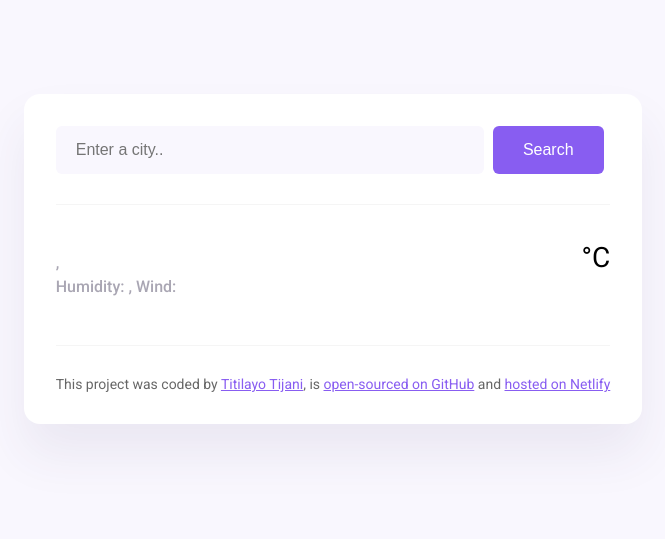
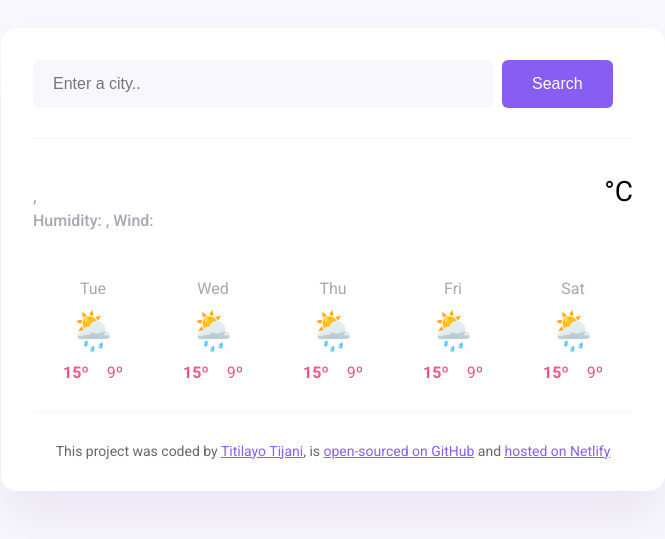
Before and after one commit to Aishat02/SheCodes-Weather-App, a plain HTML site: page index.html in a window 1280 px wide. Shown: the part 109-648 px from the top of the page, without its empty margins (307-972 px from the left). Drawn offline with nearby package versions, Linux system fonts and the light colour scheme; no server answers.

Commit message:
Add weather forecast JS template

```diff
--- a/index.html
+++ b/index.html
@@ -27,23 +27,24 @@
         </form>
       </header>
       <main>
-        <div>
-          <h1></h1>
+        <div class="weather-data">
           <div>
-            <p>
+            <h1 class="city-data" id="city"></h1>
+            <p class="weather-details">
               <span id="date"></span>, <span id="description"></span><br />
-              Humidity: <span class="pink-text" id="humidity"></span>, Wind:
-              <span class="pink-text" id="wind-speed"></span>
+              Humidity: <strong id="humidity"></strong>, Wind:
+              <strong id="wind-speed"></strong>
             </p>
           </div>
+          <div class="temperature-data">
+            <div id="icon"></div>
+            <div class="number" id="temperature-number"></div>
+            <div class="unit">°C</div>
+          </div>
         </div>
+        <div class="weather-forecast" id="forecast"></div>
+      </main>
 
-        <div class="temperature-data">
-          <div id="icon"></div>
-          <div class="number" id="temperature-number"></div>
-          <div class="unit">°C</div>
-        </div>
-      </main>
       <footer>
         This project was coded by
         <a href="https://shecodes.io/graduates/101963-titilayo-tijani"
--- a/src/script.js
+++ b/src/script.js
@@ -1,5 +1,5 @@
 function displayResponse(response) {
-  let displayInput = document.querySelector("h1");
+  let displayInput = document.querySelector("#city");
   let temperature = document.querySelector("#temperature-number");
   let windSpeed = document.querySelector("#wind-speed");
   let description = document.querySelector("#description");
@@ -40,6 +40,31 @@ function formatDate(date) {
 
   return `${day} ${hour}:${minutes}`;
 }
+function displayForecast() {
+  let days = ["Tue", "Wed", "Thu", "Fri", "Sat"];
+  let forecastData = "";
+
+  days.forEach(function (day) {
+    forecastData =
+      forecastData +
+      `
+      <div class="forecast-day">
+        <div class="forecast-date">${day}</div>
+        <div class="forecast-icon">🌦️</div>
+        <div class="forecast-temperatures">
+          <div class="forecast-temperature">
+            <strong>15º</strong>
+          </div>
+          <div class="forecast-temperature">9º</div>
+        </div>
+      </div>
+    `;
+  });
+
+  let forecast = document.querySelector("#forecast");
+  forecast.innerHTML = forecastData;
+}
+
 function apiIntegration(city) {
   let apiKey = "904a433ef2bc43b3a3fab6dt34359of5";
   let weatherApi = `https://api.shecodes.io/weather/v1/current?query=${city}&key=${apiKey}`;
@@ -55,3 +80,4 @@ let searchButton = document.querySelector("#search-engine");
 searchButton.addEventListener("submit", weather);
 
 apiIntegration("Abuja");
+displayForecast();
--- a/src/style.css
+++ b/src/style.css
@@ -1,7 +1,7 @@
 body {
   font-family: "Roboto", sans-serif;
   background-color: #f9f7fe;
-  height: 90vh;
+  min-height: 90vh;
   display: flex;
   align-items: center;
   justify-content: center;
@@ -9,7 +9,7 @@ body {
 .container {
   box-shadow: 0 30px 50px rgb(65 50 100 / 8%);
   background-color: white;
-  max-width: 600px;
+  width: 600px;
   padding: 2em;
   border-radius: 16px;
 }
@@ -36,31 +36,33 @@ header {
 }
 main {
   padding: 30px 0;
-  display: flex;
-  justify-content: space-between;
 }
-h1 {
+.city-data {
   margin: 0;
   font-size: 38px;
+  line-height: 48px;
 }
-p {
+.weather-details {
   font-weight: 500;
   line-height: 24px;
+  font-size: 16px;
   color: rgba(39, 33, 66, 0.4);
 }
-.pink-text {
-  font-weight: bold;
+.weather-details strong {
   color: #f65282;
 }
 .temperature-data {
   display: flex;
+}
+.weather-data {
+  display: flex;
+  justify-content: space-between;
 }
 .icon {
   width: 88px;
   height: 88px;
 }
 .number {
-  display: flex;
   line-height: 88px;
   font-weight: bold;
   font-size: 88px;
@@ -68,6 +70,30 @@ p {
 .unit {
   margin-top: 6px;
   font-size: 28px;
+}
+.weather-forecast {
+  display: flex;
+  justify-content: space-around;
+  margin-top: 30px;
+}
+.forecast-date {
+  text-align: center;
+  color: rgba(39, 33, 66, 0.4);
+  font-size: 16px;
+  line-height: 20px;
+  margin-bottom: 10px;
+}
+.forecast-icon {
+  font-size: 38px;
+  text-align: center;
+}
+.forecast-temperatures {
+  margin-top: 10px;
+  display: flex;
+  color: #f65282;
+  justify-content: center;
+  text-align: center;
+  gap: 18px;
 }
 footer {
   font-size: 14px;
```
